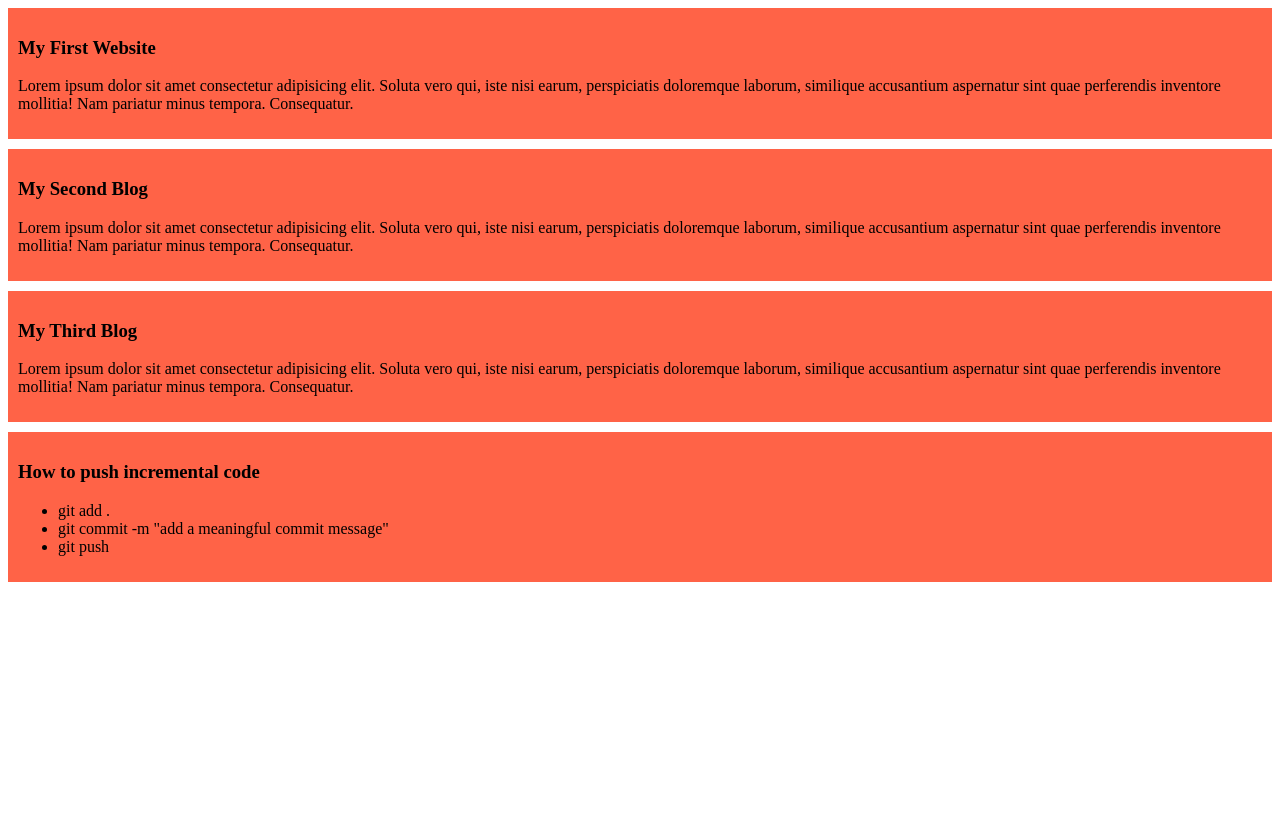
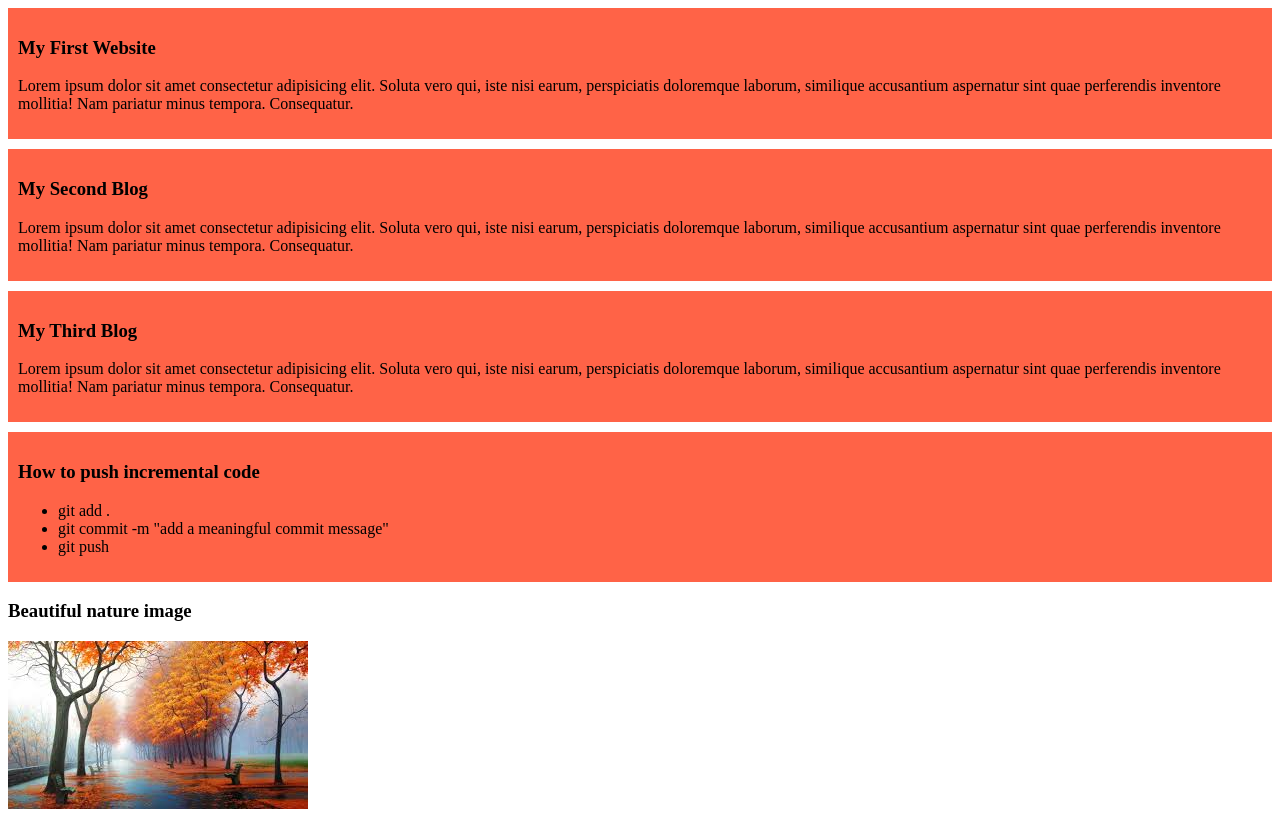
Before and after one commit to Sumaiya215/my-first-github-repo, a plain HTML site: page index.html in a window 1280 px wide. Before the commit the page ends 800 px from the top, so only its background shows below. Drawn offline with Linux system fonts and the light colour scheme.

Commit message:
added a nature image

```diff
--- a/index.html
+++ b/index.html
@@ -27,5 +27,7 @@
             <li>git push</li>
         </ul>
     </div>
+    <h3>Beautiful nature image</h3>
+    <img src="Images/nature.jpeg" alt="">
 </body>
 </html>
```
Also changed, not shown: Images/nature.jpeg (added).
